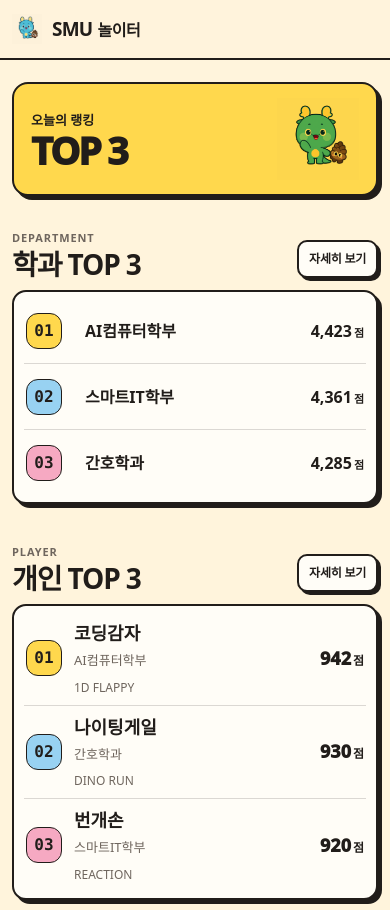
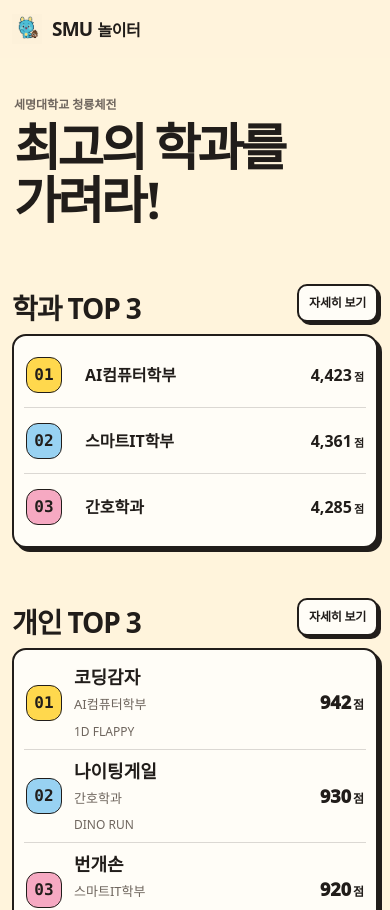
Before and after one commit to XuTuX/smu_playground, a Next.js app: page / in a window 390 px wide. Shown: the top 910 px of the page. Built offline with nearby package versions, Linux system fonts and the light colour scheme.

Commit message:
Refine home ranking hero

```diff
--- a/app/globals.css
+++ b/app/globals.css
@@ -525,7 +525,7 @@ body {
   font-weight: 500;
 }
 
-.site-header { position: static; border-bottom: 2px solid var(--ink); background: rgba(255, 244, 220, 0.94); backdrop-filter: none; }
+.site-header { position: static; border-bottom: 0; background: rgba(255, 244, 220, 0.94); backdrop-filter: none; }
 .header-inner { min-height: 64px; }
 .brand-icon { width: 30px; height: 30px; border: 0; border-radius: 0; background: transparent; box-shadow: none; }
 .brand-icon { overflow: hidden; }
@@ -743,16 +743,13 @@ html { scroll-behavior: auto; }
 }
 
 /* Compact home ranking overview */
-.home-top-rankings { padding: 30px 0 18px; }
-.home-top-rankings-intro { display: flex; min-height: 120px; align-items: center; justify-content: space-between; gap: 24px; margin-bottom: 20px; padding: 20px 26px; border: var(--line); border-radius: 16px; background: var(--yellow); box-shadow: var(--hard-shadow); }
-.home-top-rankings-intro p { margin: 0 0 3px; font-size: 13px; font-weight: 750; }
-.home-top-rankings-intro h1 { margin: 0; font-size: clamp(42px, 5vw, 66px); font-weight: 950; letter-spacing: -0.06em; line-height: 0.9; }
-.home-top-rankings-intro .home-mascot { width: clamp(82px, 9vw, 128px); height: clamp(82px, 9vw, 128px); }
+.home-top-rankings { padding: 46px 0 18px; }
+.home-ranking-intro { margin-bottom: 40px; padding: 8px 2px 12px; }
+.home-ranking-intro p { margin: 0 0 8px; color: var(--muted); font-size: 14px; font-weight: 750; }
+.home-ranking-intro h1 { margin: 0; font-family: "AppleMyungjo", "Nanum Myeongjo", "Noto Serif KR", Georgia, serif; font-size: clamp(58px, 7.5vw, 104px); font-weight: 800; letter-spacing: -0.065em; line-height: 0.98; word-break: keep-all; }
 .home-top-ranking-grid { display: grid; grid-template-columns: repeat(2, minmax(0, 1fr)); gap: 24px; }
 .home-top-ranking-grid > section { min-width: 0; }
 .home-ranking-heading { display: flex; min-height: 58px; align-items: flex-end; justify-content: space-between; gap: 16px; margin-bottom: 12px; }
-.home-ranking-heading span,
-.home-section-label { display: block; margin-bottom: 4px; color: var(--muted); font-size: 11px; font-weight: 800; letter-spacing: 0.08em; }
 .home-ranking-heading h2 { margin: 0; font-size: clamp(28px, 3vw, 39px); font-weight: 900; letter-spacing: -0.04em; line-height: 1; }
 .home-ranking-heading .pressable { min-height: 40px; padding: 8px 12px; flex-shrink: 0; font-size: 13px; }
 .home-single-page .home-top-ranking-card { overflow: hidden; padding: 8px 14px; border-radius: 14px; }
@@ -789,9 +786,10 @@ html { scroll-behavior: auto; }
 }
 
 @media (max-width: 820px) {
-  .home-top-rankings { padding-top: 22px; }
-  .home-top-rankings-intro { min-height: 94px; margin-bottom: 24px; padding: 14px 17px; }
-  .home-top-rankings-intro h1 { font-size: 38px; }
+  .home-top-rankings { padding-top: 30px; }
+  .home-ranking-intro { margin-bottom: 30px; padding-bottom: 8px; }
+  .home-ranking-intro p { margin-bottom: 6px; font-size: 12px; }
+  .home-ranking-intro h1 { font-size: clamp(46px, 13vw, 58px); line-height: 1.05; }
   .home-top-ranking-grid { gap: 30px; }
   .home-ranking-heading { align-items: flex-end; flex-direction: row; gap: 10px; }
   .home-ranking-heading h2 { font-size: 28px; }
--- a/app/page.tsx
+++ b/app/page.tsx
@@ -17,19 +17,15 @@ export default function HomePage() {
       <div className="site-shell">
         {(standings.length > 0 || playerStandings.length > 0) && (
           <section className="home-top-rankings" aria-label="오늘의 상위 순위">
-            <div className="home-top-rankings-intro">
-              <div>
-                <p>오늘의 랭킹</p>
-                <h1>TOP 3</h1>
-              </div>
-              <SeryongMascot className="home-mascot" sizes="(max-width: 820px) 82px, 128px" eager />
-            </div>
+            <header className="home-ranking-intro">
+              <p>세명대학교 청룡체전</p>
+              <h1>최고의 학과를 가려라!</h1>
+            </header>
             <div className="home-top-ranking-grid">
               {standings.length > 0 && (
                 <section id="department-ranking" aria-labelledby="department-ranking-title">
                   <div className="home-ranking-heading">
                     <div>
-                      <span>DEPARTMENT</span>
                       <h2 id="department-ranking-title">학과 TOP 3</h2>
                     </div>
                     <PressableLink href="/departments" className="pressable-cream">자세히 보기</PressableLink>
@@ -43,7 +39,6 @@ export default function HomePage() {
                 <section id="individual-ranking" aria-labelledby="individual-ranking-title">
                   <div className="home-ranking-heading">
                     <div>
-                      <span>PLAYER</span>
                       <h2 id="individual-ranking-title">개인 TOP 3</h2>
                     </div>
                     <PressableLink href="/ranking" className="pressable-cream">자세히 보기</PressableLink>
@@ -69,7 +64,6 @@ export default function HomePage() {
           <section className="section-block home-all-games-section" id="game-rankings">
             <div className="section-heading">
               <div>
-                <span className="home-section-label">GAME RANKING</span>
                 <h2>게임별 TOP 5</h2>
               </div>
               <p className="ranking-rule">게임을 선택해 상위 기록을 확인하세요.</p>
```
